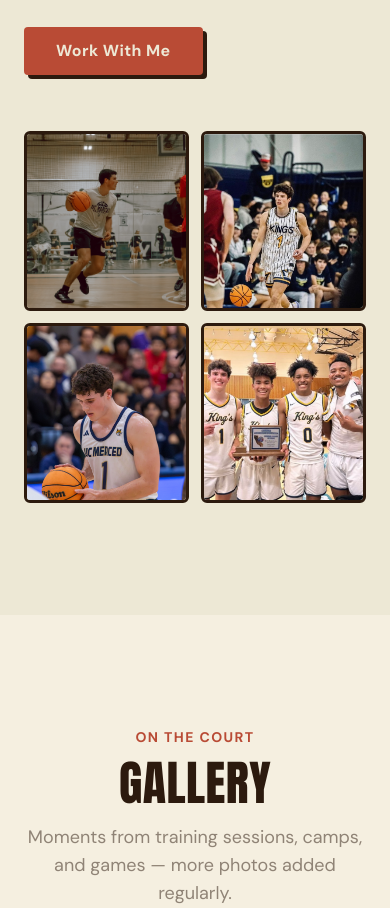
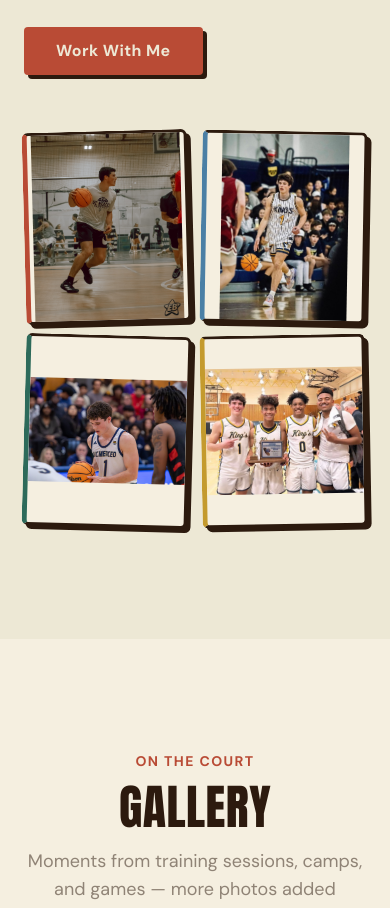
Before and after one commit to jtaylor1cs/bab-basketball, a React (Vite) app: page / in a window 390 px wide. Shown: the part 7966-8874 px from the top of the page. Built offline with nearby package versions, Linux system fonts and the light colour scheme; a web font is replaced by a local one.

Commit message:
change about

```diff
--- a/src/components/About.jsx
+++ b/src/components/About.jsx
@@ -13,17 +13,35 @@ const badges = [
   { icon: IconUsers, label: 'Section Champion, King’s Academy' },
 ]
 
-const sidePhotos = [
-  { src: esfaceWorkout, alt: 'Coach Jon training', objectPosition: 'object-top', rotate: '-1.2deg', color: '#B94B35', height: '270px' },
-  { src: kingsDribbling, alt: 'Kings Academy', objectPosition: 'object-top', rotate: '1deg', color: '#4A7FA5', height: '270px' },
-  { src: ucMerced, alt: 'UC Merced', objectPosition: 'object-center', rotate: '-0.8deg', color: '#2D6A5A', height: '270px' },
-  { src: sectionChamp, alt: 'Section Championship', objectPosition: 'object-top', rotate: '1.2deg', color: '#C49A2D', height: '150px' },
+// Left column and right column (right column starts staggered lower, so the
+// pair reads like a collage instead of one flat line of photos).
+const leftColumn = [
+  { src: esfaceWorkout, alt: 'Coach Jon training', rotate: '-1.5deg', color: '#B94B35' },
+  { src: kingsDribbling, alt: 'Kings Academy', rotate: '1deg', color: '#4A7FA5' },
 ]
+
+const rightColumn = [
+  { src: ucMerced, alt: 'UC Merced', rotate: '1.5deg', color: '#2D6A5A' },
+  { src: sectionChamp, alt: 'Section Championship', rotate: '-1deg', color: '#C49A2D' },
+]
+
+const mobilePhotos = [...leftColumn, ...rightColumn]
+
+function PhotoFrame({ photo, className = '' }) {
+  return (
+    <div
+      className={`rounded-md hard-border hard-shadow-sm flex items-center justify-center overflow-hidden ${className}`}
+      style={{ backgroundColor: '#F5EFE0', transform: `rotate(${photo.rotate})`, borderLeft: `5px solid ${photo.color}` }}
+    >
+      <img src={photo.src} alt={photo.alt} className="max-w-full max-h-full w-auto h-auto object-contain" />
+    </div>
+  )
+}
 
 function About() {
   return (
     <section id="about" style={{ backgroundColor: '#EDE8D5' }}>
-      <div className="max-w-6xl mx-auto px-6 md:px-8 flex flex-col md:flex-row gap-14 items-start py-28">
+      <div className="max-w-6xl mx-auto px-6 md:px-8 flex flex-col md:flex-row gap-14 items-start md:items-stretch py-28">
 
         <Reveal className="flex-1">
           <div className="flex flex-col gap-6">
@@ -73,27 +91,23 @@ function About() {
           </div>
         </Reveal>
 
-        <Reveal delay={150} className="hidden md:flex md:flex-col gap-4 shrink-0" style={{ width: '230px' }}>
-          {sidePhotos.map((photo) => (
-            <div
-              key={photo.alt}
-              className="overflow-hidden rounded-md hard-border hard-shadow-sm"
-              style={{ height: photo.height, transform: `rotate(${photo.rotate})`, borderLeft: `5px solid ${photo.color}` }}
-            >
-              <img src={photo.src} alt={photo.alt} className={`w-full h-full object-cover ${photo.objectPosition}`} />
-            </div>
-          ))}
+        <Reveal delay={150} className="hidden md:flex gap-4 shrink-0" style={{ width: '300px' }}>
+          <div className="flex flex-col gap-4" style={{ width: '48%' }}>
+            {leftColumn.map((photo) => (
+              <PhotoFrame key={photo.alt} photo={photo} className="flex-1" />
+            ))}
+          </div>
+          <div className="flex flex-col gap-4" style={{ width: '48%' }}>
+            <div style={{ flex: '0 0 44px' }} />
+            {rightColumn.map((photo) => (
+              <PhotoFrame key={photo.alt} photo={photo} className="flex-1" />
+            ))}
+          </div>
         </Reveal>
 
         <div className="flex-1 grid grid-cols-2 gap-3 md:hidden">
-          {sidePhotos.map((photo) => (
-            <img
-              key={photo.alt}
-              src={photo.src}
-              alt={photo.alt}
-              className={`w-full object-cover rounded-md hard-border ${photo.objectPosition}`}
-              style={{ height: '180px' }}
-            />
+          {mobilePhotos.map((photo) => (
+            <PhotoFrame key={photo.alt} photo={photo} className="h-48" />
           ))}
         </div>
       </div>
--- a/src/components/Navbar.jsx
+++ b/src/components/Navbar.jsx
@@ -1,6 +1,6 @@
 import { useEffect, useState } from 'react'
 import logo from '../assets/BABLogo.png'
-import { IconSwish } from './icons'
+import { IconBasketball } from './icons'
 
 const links = [
   { id: 'hero', label: 'Home' },
@@ -63,7 +63,7 @@ function Navbar() {
             className="cursor-pointer px-5 py-2 rounded hover:opacity-90 transition flex items-center gap-2 hard-shadow-sm"
             onClick={() => scrollTo('contact')}
           >
-            <IconSwish size={16} />
+            <IconBasketball size={16} />
             Sign Up
           </li>
         </ul>
@@ -148,7 +148,9 @@ function Navbar() {
               marginTop: '8px',
               borderRadius: '6px',
             }}
+            className="flex items-center justify-center gap-2"
           >
+            <IconBasketball size={18} />
             Sign Up
           </button>
         </div>
```
